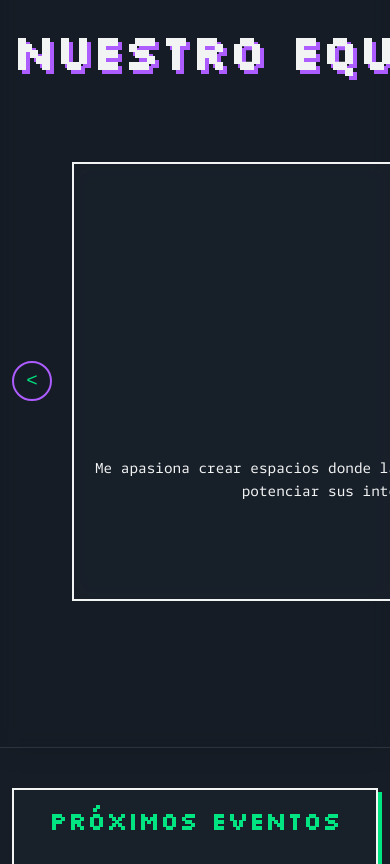
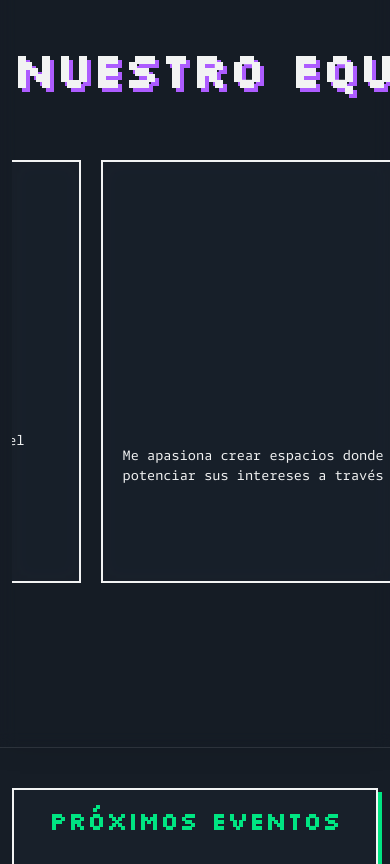
Before and after one commit to AWS-SBG-AntonioVaras/Web-SBG, a website built with Vite: page index.html in a window 390 px wide. Shown: the part 940-1804 px from the top of the page. Built offline with nearby package versions, Linux system fonts and the light colour scheme.

Commit message:
fix: reestructurar carrusel de líderes en móvil (swipe nativo, proporciones, text alignment)

```diff
--- a/style.css
+++ b/style.css
@@ -420,7 +420,7 @@ section {
 
 .leaders-section {
   display: flex;
-  overflow-x: hidden; /* Hide scrollbar for layout */
+  overflow-x: auto; /* Enable native swipe on mobile */
   scroll-behavior: smooth;
   scroll-snap-type: x mandatory;
   padding: 20px 0;
@@ -1239,3 +1239,77 @@ footer {
     font-size: 0.75rem;
   }
 }
+
+/* =========================================
+   CAROUSEL MOBILE FIXES (Swipe & Buttons)
+   ========================================= */
+@media (max-width: 768px) {
+  .carousel-wrapper {
+    position: relative !important;
+    display: block !important; /* Remove flex so it doesn't squish */
+  }
+
+  .leaders-section {
+    overflow-x: auto !important; /* SUPER IMPORTANTE PARA DESLIZAR CON EL DEDO */
+    scroll-snap-type: x mandatory !important;
+    -webkit-overflow-scrolling: touch; /* Suavidad en iOS */
+    padding-bottom: 20px !important; /* Espacio para que no choque abajo */
+  }
+
+  .carousel-btn {
+    position: absolute !important;
+    top: 50% !important;
+    transform: translateY(-50%) !important;
+    z-index: 10 !important;
+    /* Hacerlos flotantes y semitransparentes para no tapar la tarjeta */
+    background: rgba(26, 34, 45, 0.9) !important;
+    border: 1px solid var(--aws-purple) !important;
+    width: 40px !important;
+    height: 40px !important;
+    opacity: 0.8;
+  }
+
+  #prevLeaderBtn {
+    left: -10px !important; /* Salido ligeramente del borde */
+  }
+
+  #nextLeaderBtn {
+    right: -10px !important;
+  }
+
+  /* Hacer que la tarjeta ocupe el 100% real ahora que los botones no la aplastan */
+  .leader-card-heroic {
+    flex: 0 0 100% !important;
+    margin: 0 10px 0 0 !important; /* Solo margen derecho para separación */
+    box-sizing: border-box !important;
+  }
+}
+
+@media (max-width: 480px) {
+  .leader-card-heroic {
+    /* UX Pro-Tip: Que la tarjeta ocupe el 85% deja asomar la siguiente, invitando a deslizar */
+    flex: 0 0 85% !important;
+    margin: 0 10px !important;
+    scroll-snap-align: center !important;
+  }
+
+  .carousel-btn {
+    display: none !important; /* En móviles pequeños es mejor 100% swipe natural */
+  }
+
+  .leaders-section {
+    padding: 10px 0 30px 0 !important; /* Espacio para la sombra */
+  }
+
+  /* Ajuste de texto para que no sea un bloque enorme */
+  .leader-info p {
+    font-size: 0.85rem !important;
+    line-height: 1.5 !important;
+    text-align: left !important; /* El centro hace que textos largos sean difíciles de leer */
+  }
+
+  .leader-info .role {
+    font-size: 0.9rem !important;
+    margin-bottom: 15px !important;
+  }
+}
```
